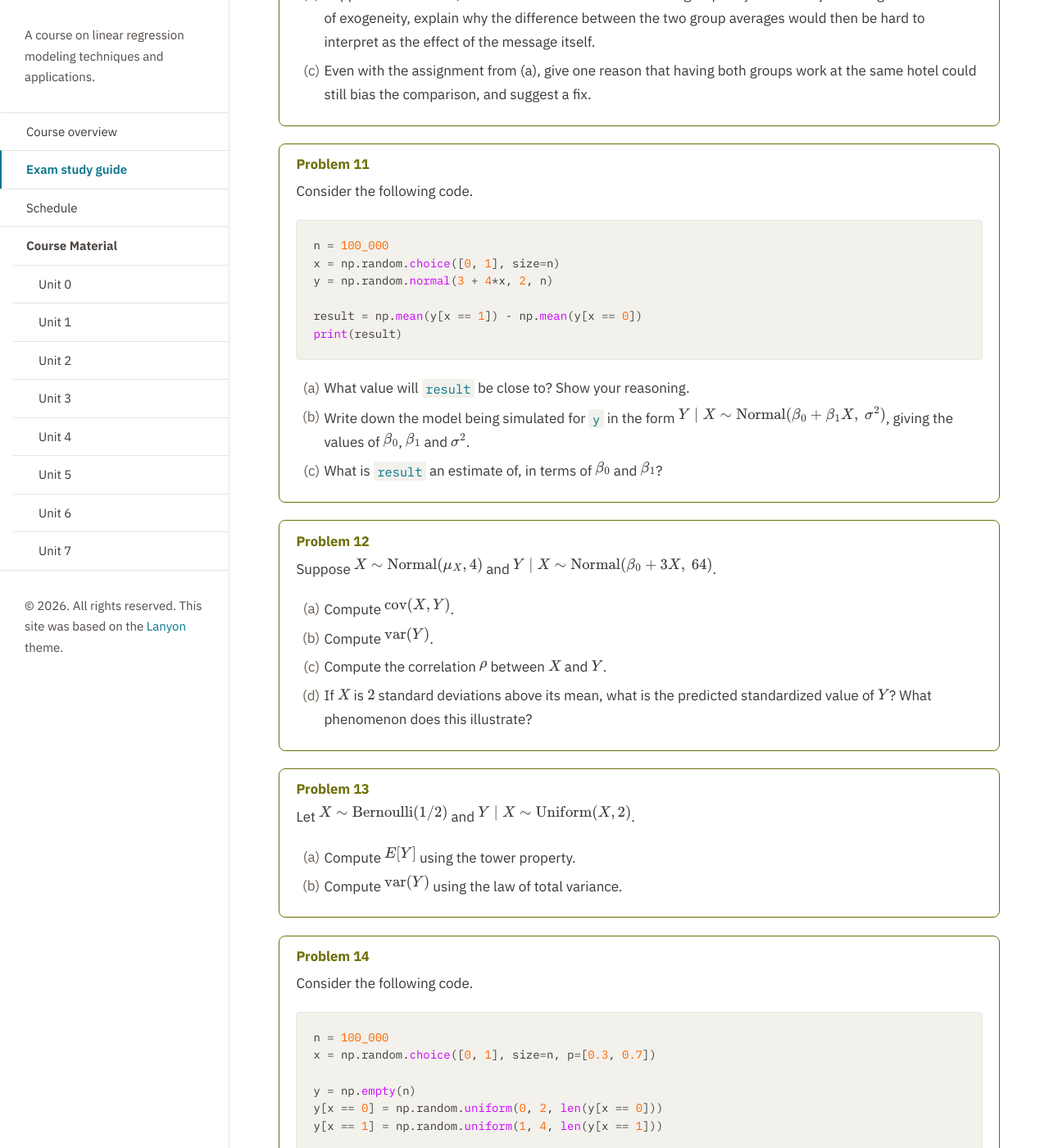
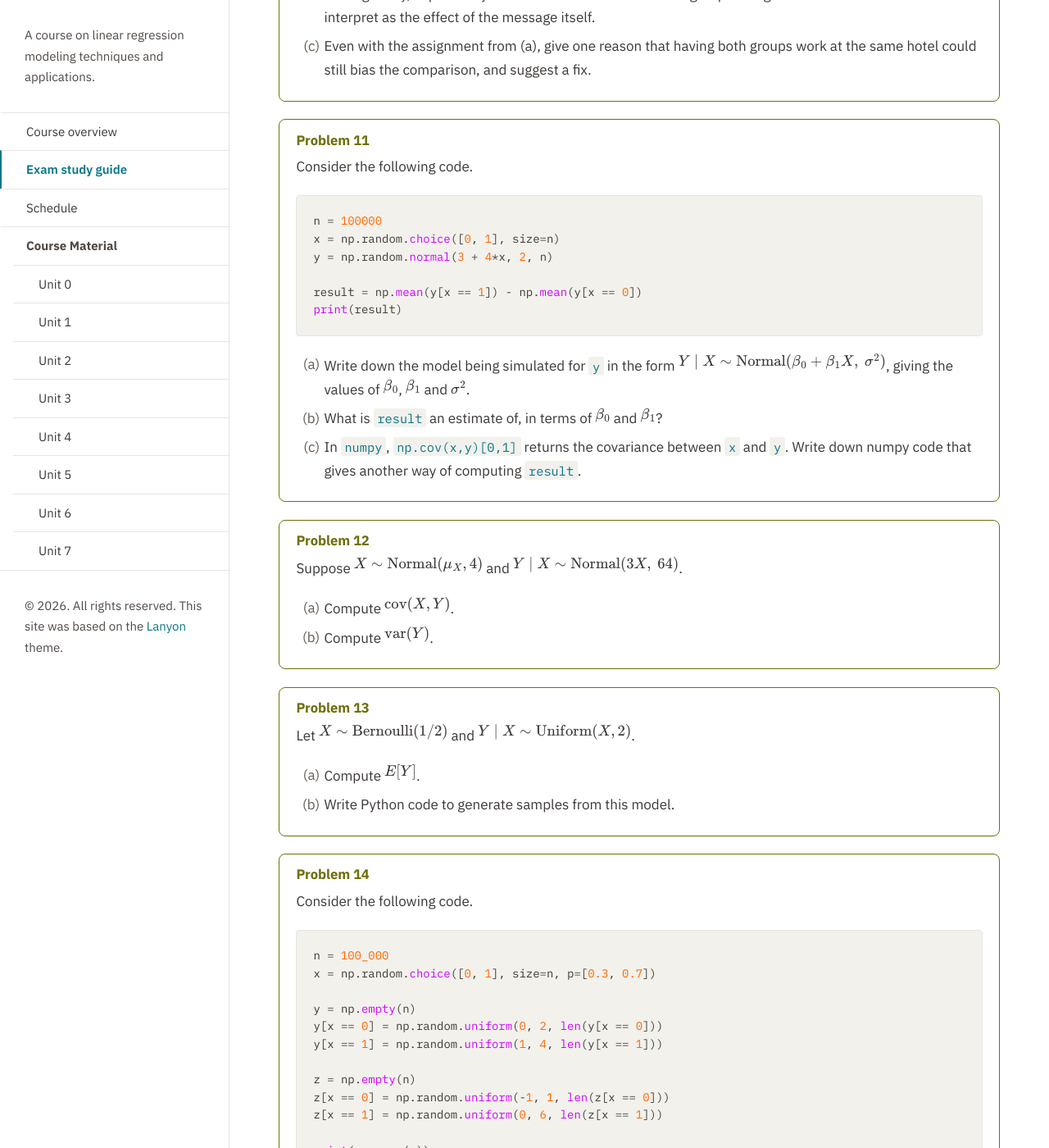
Before and after one commit to elevien/math50_2026, a Jekyll site: the page built from exams.md, in a window 1280 px wide and 1400 px high, scrolled down 4830 px. Shown: the whole window at 82% size. Built offline with Jekyll 4.4.1, drawn with Linux system fonts in a browser that asks for light colours; some of the changed text lies outside the part shown.

Commit message:
Publish from math50_sandbox@c56fe01

````diff
--- a/exams.md
+++ b/exams.md
@@ -31,8 +31,7 @@ Covers [Unit 1]({{ '/unit1/' | relative_url }}) and [Unit 2]({{ '/unit2/' | rela
 - The single-predictor model $Y \mid X \sim \text{Normal}(\beta_0+\beta_1X, \sigma^2)$, its equivalent form $Y = \beta_0+\beta_1X+\epsilon$, and what each parameter controls.
 - For a **binary** predictor, why $\beta_1 = E[Y\mid X{=}1]-E[Y\mid X{=}0]$.
 - Assumptions of linear regression model
-- $\operatorname{cov}(X,Y)=\beta_1\sigma_X^2$ for a general (not necessarily binary) predictor.
-- The correlation $\rho = \operatorname{cov}(X,Y)/(\sigma_X\sigma_Y) = \beta_1\sigma_X/\sigma_Y$, and **regression to the mean**.
+- $\operatorname{cov}(X,Y)=\beta_1\sigma_X^2$
 
 
 ### Practice problems
@@ -177,7 +176,7 @@ An experiment tests whether *believing* an activity is exercise improves health,
 Consider the following code.
 
 ```python
-n = 100_000
+n = 100000
 x = np.random.choice([0, 1], size=n)
 y = np.random.normal(3 + 4*x, 2, n)
 
@@ -185,20 +184,19 @@ result = np.mean(y[x == 1]) - np.mean(y[x == 0])
 print(result)
 ```
 
-1. What value will `result` be close to? Show your reasoning.
+
 1. Write down the model being simulated for `y` in the form $Y\mid X \sim \text{Normal}(\beta_0+\beta_1X,\ \sigma^2)$, giving the values of $\beta_0$, $\beta_1$ and $\sigma^2$.
 1. What is `result` an estimate of, in terms of $\beta_0$ and $\beta_1$?
+1. In `numpy`, `np.cov(x,y)[0,1]` returns the covariance between `x` and `y`. Write down numpy code that gives another way of computing `result`.
 </div>
 
 <div class="exercise" markdown="1">
 #### Problem 12
 
-Suppose $X \sim \text{Normal}(\mu_X, 4)$ and $Y \mid X \sim \text{Normal}(\beta_0+3X,\ 64)$.
+Suppose $X \sim \text{Normal}(\mu_X, 4)$ and $Y \mid X \sim \text{Normal}(3X,\ 64)$.
 
 1. Compute $\operatorname{cov}(X,Y)$.
 1. Compute $\operatorname{var}(Y)$.
-1. Compute the correlation $\rho$ between $X$ and $Y$.
-1. If $X$ is $2$ standard deviations above its mean, what is the predicted standardized value of $Y$? What phenomenon does this illustrate?
 </div>
 
 <div class="exercise" markdown="1">
@@ -206,8 +204,8 @@ Suppose $X \sim \text{Normal}(\mu_X, 4)$ and $Y \mid X \sim \text{Normal}(\beta_
 
 Let $X\sim\text{Bernoulli}(1/2)$ and $Y\mid X\sim\text{Uniform}(X,2)$.
 
-1. Compute $E[Y]$ using the tower property.
-1. Compute $\operatorname{var}(Y)$ using the law of total variance.
+1. Compute $E[Y]$.
+2. Write Python code to generate samples from this model.
 </div>
 
 <div class="exercise" markdown="1">
@@ -230,8 +228,8 @@ z[x == 1] = np.random.uniform(0, 6, len(z[x == 1]))
 print(np.mean(z))
 ```
 
-1. Write down the probability model being simulated for $(X,Y,Z)$, in $\sim$ notation.
-1. What number will `np.mean(z)` print, approximately? Show the calculation.
+1. Write down the probability model being simulated for $(X,Y,Z)$, in $\sim$ notation. Are $Y$ and $Z$ independent?
+2. What number will `np.mean(z)` print, approximately?
 </div>
 
 <div class="exercise" markdown="1">
@@ -248,7 +246,17 @@ print(np.var(y))
 ```
 
 1. Write down the probability model being simulated, in $\sim$ notation.
-1. What number will `print(np.var(y))` show, approximately? Compute it by hand using the law of total variance (you will need $\operatorname{var}(X)$ for a Uniform random variable).
+2. What number will `print(np.var(y))` show, approximately?
+</div>
+
+<div class="exercise" markdown="1">
+#### Problem 16
+
+Let $X \sim \text{Bernoulli}(1/3)$ and $Y \mid X \sim \text{Uniform}(0,\,1+X)$.
+
+1. Compute $E[Y\mid X=0]$ and $E[Y\mid X=1]$, and then compute $E[Y]$ using the tower property.
+1. Compute $E[XY]$.
+1. Compute $\operatorname{cov}(X,Y)$.
 </div>
 
 
````
